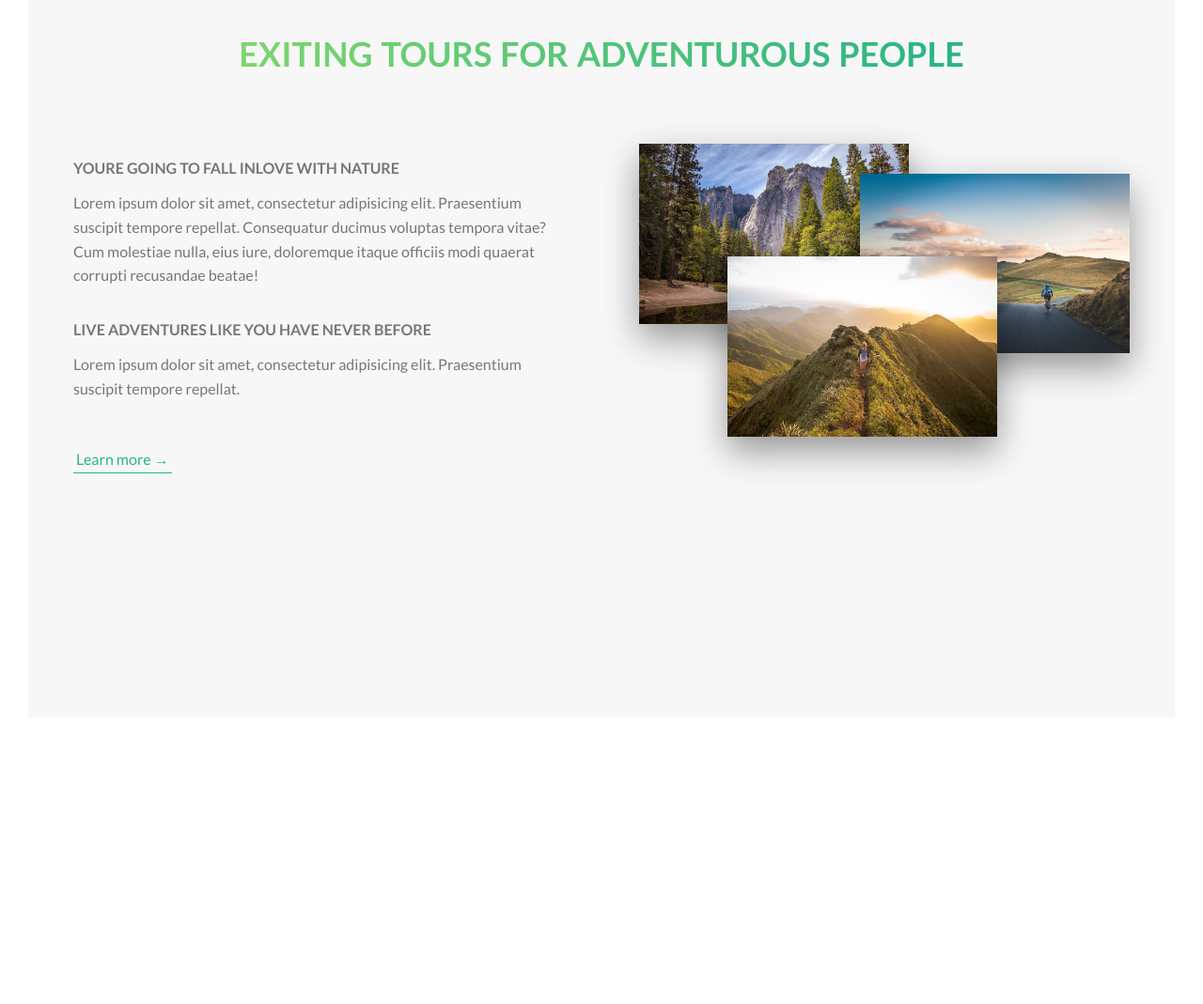
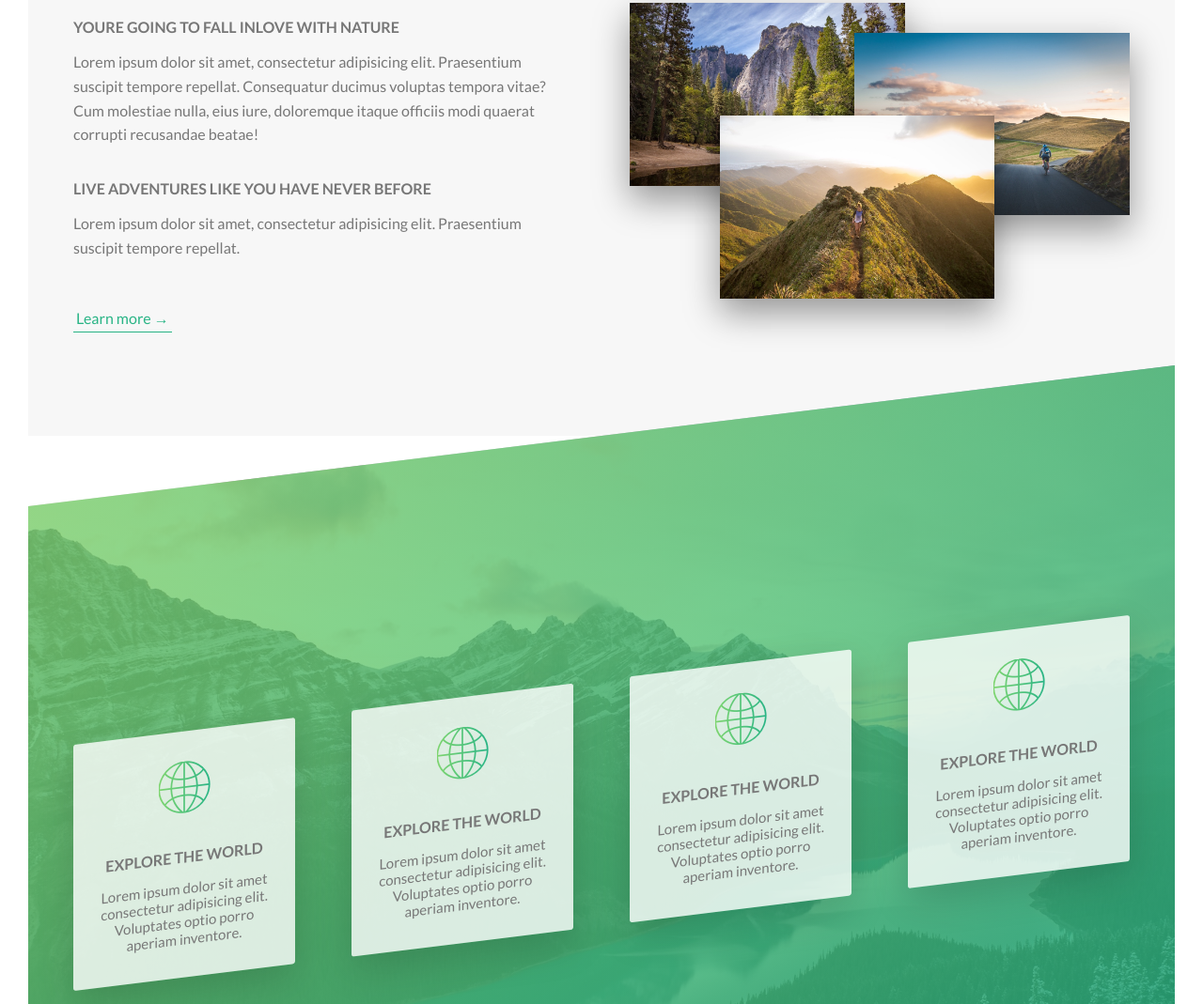
Before and after one commit to noorali180/Natours-Website, a website: page index.html in a window 1280 px wide. Shown: the part 844-1913 px from the top of the page at 94% size. Before the commit the page ends 1638 px from the top, so only its background shows below. Drawn offline with Linux system fonts and the light colour scheme.

Commit message:
features section

```diff
--- /dev/null
+++ b/css/icon-font.css
@@ -0,0 +1,445 @@
+@charset "UTF-8";
+
+@font-face {
+  font-family: "linea-basic-10";
+  src:url("fonts/linea-basic-10.eot");
+  src:url("fonts/linea-basic-10.eot?#iefix") format("embedded-opentype"),
+    url("fonts/linea-basic-10.woff") format("woff"),
+    url("fonts/linea-basic-10.ttf") format("truetype"),
+    url("fonts/linea-basic-10.svg#linea-basic-10") format("svg");
+  font-weight: normal;
+  font-style: normal;
+
+}
+
+[data-icon]:before {
+  font-family: "linea-basic-10" !important;
+  content: attr(data-icon);
+  font-style: normal !important;
+  font-weight: normal !important;
+  font-variant: normal !important;
+  text-transform: none !important;
+  speak: none;
+  line-height: 1;
+  -webkit-font-smoothing: antialiased;
+  -moz-osx-font-smoothing: grayscale;
+}
+
+[class^="icon-"]:before,
+[class*=" icon-"]:before {
+  font-family: "linea-basic-10" !important;
+  font-style: normal !important;
+  font-weight: normal !important;
+  font-variant: normal !important;
+  text-transform: none !important;
+  speak: none;
+  line-height: 1;
+  -webkit-font-smoothing: antialiased;
+  -moz-osx-font-smoothing: grayscale;
+}
+
+.icon-basic-accelerator:before {
+  content: "a";
+}
+.icon-basic-alarm:before {
+  content: "b";
+}
+.icon-basic-anchor:before {
+  content: "c";
+}
+.icon-basic-anticlockwise:before {
+  content: "d";
+}
+.icon-basic-archive:before {
+  content: "e";
+}
+.icon-basic-archive-full:before {
+  content: "f";
+}
+.icon-basic-ban:before {
+  content: "g";
+}
+.icon-basic-battery-charge:before {
+  content: "h";
+}
+.icon-basic-battery-empty:before {
+  content: "i";
+}
+.icon-basic-battery-full:before {
+  content: "j";
+}
+.icon-basic-battery-half:before {
+  content: "k";
+}
+.icon-basic-bolt:before {
+  content: "l";
+}
+.icon-basic-book:before {
+  content: "m";
+}
+.icon-basic-book-pen:before {
+  content: "n";
+}
+.icon-basic-book-pencil:before {
+  content: "o";
+}
+.icon-basic-bookmark:before {
+  content: "p";
+}
+.icon-basic-calculator:before {
+  content: "q";
+}
+.icon-basic-calendar:before {
+  content: "r";
+}
+.icon-basic-cards-diamonds:before {
+  content: "s";
+}
+.icon-basic-cards-hearts:before {
+  content: "t";
+}
+.icon-basic-case:before {
+  content: "u";
+}
+.icon-basic-chronometer:before {
+  content: "v";
+}
+.icon-basic-clessidre:before {
+  content: "w";
+}
+.icon-basic-clock:before {
+  content: "x";
+}
+.icon-basic-clockwise:before {
+  content: "y";
+}
+.icon-basic-cloud:before {
+  content: "z";
+}
+.icon-basic-clubs:before {
+  content: "A";
+}
+.icon-basic-compass:before {
+  content: "B";
+}
+.icon-basic-cup:before {
+  content: "C";
+}
+.icon-basic-diamonds:before {
+  content: "D";
+}
+.icon-basic-display:before {
+  content: "E";
+}
+.icon-basic-download:before {
+  content: "F";
+}
+.icon-basic-exclamation:before {
+  content: "G";
+}
+.icon-basic-eye:before {
+  content: "H";
+}
+.icon-basic-eye-closed:before {
+  content: "I";
+}
+.icon-basic-female:before {
+  content: "J";
+}
+.icon-basic-flag1:before {
+  content: "K";
+}
+.icon-basic-flag2:before {
+  content: "L";
+}
+.icon-basic-floppydisk:before {
+  content: "M";
+}
+.icon-basic-folder:before {
+  content: "N";
+}
+.icon-basic-folder-multiple:before {
+  content: "O";
+}
+.icon-basic-gear:before {
+  content: "P";
+}
+.icon-basic-geolocalize-01:before {
+  content: "Q";
+}
+.icon-basic-geolocalize-05:before {
+  content: "R";
+}
+.icon-basic-globe:before {
+  content: "S";
+}
+.icon-basic-gunsight:before {
+  content: "T";
+}
+.icon-basic-hammer:before {
+  content: "U";
+}
+.icon-basic-headset:before {
+  content: "V";
+}
+.icon-basic-heart:before {
+  content: "W";
+}
+.icon-basic-heart-broken:before {
+  content: "X";
+}
+.icon-basic-helm:before {
+  content: "Y";
+}
+.icon-basic-home:before {
+  content: "Z";
+}
+.icon-basic-info:before {
+  content: "0";
+}
+.icon-basic-ipod:before {
+  content: "1";
+}
+.icon-basic-joypad:before {
+  content: "2";
+}
+.icon-basic-key:before {
+  content: "3";
+}
+.icon-basic-keyboard:before {
+  content: "4";
+}
+.icon-basic-laptop:before {
+  content: "5";
+}
+.icon-basic-life-buoy:before {
+  content: "6";
+}
+.icon-basic-lightbulb:before {
+  content: "7";
+}
+.icon-basic-link:before {
+  content: "8";
+}
+.icon-basic-lock:before {
+  content: "9";
+}
+.icon-basic-lock-open:before {
+  content: "!";
+}
+.icon-basic-magic-mouse:before {
+  content: "\"";
+}
+.icon-basic-magnifier:before {
+  content: "#";
+}
+.icon-basic-magnifier-minus:before {
+  content: "$";
+}
+.icon-basic-magnifier-plus:before {
+  content: "%";
+}
+.icon-basic-mail:before {
+  content: "&";
+}
+.icon-basic-mail-multiple:before {
+  content: "'";
+}
+.icon-basic-mail-open:before {
+  content: "(";
+}
+.icon-basic-mail-open-text:before {
+  content: ")";
+}
+.icon-basic-male:before {
+  content: "*";
+}
+.icon-basic-map:before {
+  content: "+";
+}
+.icon-basic-message:before {
+  content: ",";
+}
+.icon-basic-message-multiple:before {
+  content: "-";
+}
+.icon-basic-message-txt:before {
+  content: ".";
+}
+.icon-basic-mixer2:before {
+  content: "/";
+}
+.icon-basic-mouse:before {
+  content: ":";
+}
+.icon-basic-notebook:before {
+  content: ";";
+}
+.icon-basic-notebook-pen:before {
+  content: "<";
+}
+.icon-basic-notebook-pencil:before {
+  content: "=";
+}
+.icon-basic-paperplane:before {
+  content: ">";
+}
+.icon-basic-pencil-ruler:before {
+  content: "?";
+}
+.icon-basic-pencil-ruler-pen:before {
+  content: "@";
+}
+.icon-basic-photo:before {
+  content: "[";
+}
+.icon-basic-picture:before {
+  content: "]";
+}
+.icon-basic-picture-multiple:before {
+  content: "^";
+}
+.icon-basic-pin1:before {
+  content: "_";
+}
+.icon-basic-pin2:before {
+  content: "`";
+}
+.icon-basic-postcard:before {
+  content: "{";
+}
+.icon-basic-postcard-multiple:before {
+  content: "|";
+}
+.icon-basic-printer:before {
+  content: "}";
+}
+.icon-basic-question:before {
+  content: "~";
+}
+.icon-basic-rss:before {
+  content: "\\";
+}
+.icon-basic-server:before {
+  content: "\e000";
+}
+.icon-basic-server2:before {
+  content: "\e001";
+}
+.icon-basic-server-cloud:before {
+  content: "\e002";
+}
+.icon-basic-server-download:before {
+  content: "\e003";
+}
+.icon-basic-server-upload:before {
+  content: "\e004";
+}
+.icon-basic-settings:before {
+  content: "\e005";
+}
+.icon-basic-share:before {
+  content: "\e006";
+}
+.icon-basic-sheet:before {
+  content: "\e007";
+}
+.icon-basic-sheet-multiple:before {
+  content: "\e008";
+}
+.icon-basic-sheet-pen:before {
+  content: "\e009";
+}
+.icon-basic-sheet-pencil:before {
+  content: "\e00a";
+}
+.icon-basic-sheet-txt:before {
+  content: "\e00b";
+}
+.icon-basic-signs:before {
+  content: "\e00c";
+}
+.icon-basic-smartphone:before {
+  content: "\e00d";
+}
+.icon-basic-spades:before {
+  content: "\e00e";
+}
+.icon-basic-spread:before {
+  content: "\e00f";
+}
+.icon-basic-spread-bookmark:before {
+  content: "\e010";
+}
+.icon-basic-spread-text:before {
+  content: "\e011";
+}
+.icon-basic-spread-text-bookmark:before {
+  content: "\e012";
+}
+.icon-basic-star:before {
+  content: "\e013";
+}
+.icon-basic-tablet:before {
+  content: "\e014";
+}
+.icon-basic-target:before {
+  content: "\e015";
+}
+.icon-basic-todo:before {
+  content: "\e016";
+}
+.icon-basic-todo-pen:before {
+  content: "\e017";
+}
+.icon-basic-todo-pencil:before {
+  content: "\e018";
+}
+.icon-basic-todo-txt:before {
+  content: "\e019";
+}
+.icon-basic-todolist-pen:before {
+  content: "\e01a";
+}
+.icon-basic-todolist-pencil:before {
+  content: "\e01b";
+}
+.icon-basic-trashcan:before {
+  content: "\e01c";
+}
+.icon-basic-trashcan-full:before {
+  content: "\e01d";
+}
+.icon-basic-trashcan-refresh:before {
+  content: "\e01e";
+}
+.icon-basic-trashcan-remove:before {
+  content: "\e01f";
+}
+.icon-basic-upload:before {
+  content: "\e020";
+}
+.icon-basic-usb:before {
+  content: "\e021";
+}
+.icon-basic-video:before {
+  content: "\e022";
+}
+.icon-basic-watch:before {
+  content: "\e023";
+}
+.icon-basic-webpage:before {
+  content: "\e024";
+}
+.icon-basic-webpage-img-txt:before {
+  content: "\e025";
+}
+.icon-basic-webpage-multiple:before {
+  content: "\e026";
+}
+.icon-basic-webpage-txt:before {
+  content: "\e027";
+}
+.icon-basic-world:before {
+  content: "\e028";
+}
--- a/index.html
+++ b/index.html
@@ -15,6 +15,7 @@
 
     <!-- CSS STYLE SHEET -->
     <link rel="stylesheet" href="css/style.css" />
+    <link rel="stylesheet" href="css/icon-font.css">
 
     <title>Natours</title>
   </head>
@@ -38,6 +39,7 @@
     </header>
 
     <main>
+      <!-- ABOUT SECTION -->
       <section class="section-about">
         <div class="u-center-text u-margin-bottom-big">
           <h2 class="heading-secondary">
@@ -88,6 +90,52 @@
           </div>
         </div>
       </section>
+      <!-- ----------------- -->
+
+      <!-- FEATURES SECTION -->
+      <section class="section-features">
+
+          <div class="row">
+            <div class="col-1-of-4">
+              <div class="features-box">
+                <i class="features-box__icon icon-basic-world"></i>
+                <h3 class="heading-tertiary u-margin-bottom-small">explore the world</h3>
+                <p class="features-box__text">
+                  Lorem ipsum dolor sit amet consectetur adipisicing elit. Voluptates optio porro aperiam inventore.
+                </p>
+              </div>
+            </div>
+            <div class="col-1-of-4">
+              <div class="features-box">
+                <i class="features-box__icon icon-basic-world"></i>
+                <h3 class="heading-tertiary u-margin-bottom-small">explore the world</h3>
+                <p class="features-box__text">
+                  Lorem ipsum dolor sit amet consectetur adipisicing elit. Voluptates optio porro aperiam inventore.
+                </p>
+              </div>
+            </div>
+            <div class="col-1-of-4">
+              <div class="features-box">
+                <i class="features-box__icon icon-basic-world"></i>
+                <h3 class="heading-tertiary u-margin-bottom-small">explore the world</h3>
+                <p class="features-box__text">
+                  Lorem ipsum dolor sit amet consectetur adipisicing elit. Voluptates optio porro aperiam inventore.
+                </p>
+              </div>
+            </div>
+            <div class="col-1-of-4">
+              <div class="features-box">
+                <i class="features-box__icon icon-basic-world"></i>
+                <h3 class="heading-tertiary u-margin-bottom-small">explore the world</h3>
+                <p class="features-box__text">
+                  Lorem ipsum dolor sit amet consectetur adipisicing elit. Voluptates optio porro aperiam inventore.
+                </p>
+              </div>
+            </div>
+          </div>
+
+      </section>
+      <!-- ----------------- -->
     </main>
 
     <!-- Custom Grid -->
--- a/sass/abstracts/_variables.scss
+++ b/sass/abstracts/_variables.scss
@@ -3,16 +3,18 @@ $color-primary: #55c57a;
 $color-primary-light: #7ed56f;
 $color-primary-dark: #28b485;
 
-$color-grey-light-1: #f7f7f7;
 $color-white: #fff;
+$color-black: #000;
+
 $color-text-light: #777;
 $color-text-dark: #333;
-$color-black: #000;
+
+$color-grey-light-1: #f7f7f7;
 
 // GRID
 $grid-width: 114.4rem;
 $grid-gutter-vertical: 8rem;
-$grid-gutter-horizontal: 6rem;
+$grid-gutter-horizontal: 4rem;
 
 // FONT
 $default-font-size: 1.6rem;
--- a/sass/base/_typography.scss
+++ b/sass/base/_typography.scss
@@ -50,7 +50,8 @@ body {
 
   &:hover {
     transform: skewY(2deg) skewX(15deg) scale(1.1);
-    box-shadow: 0.5rem 1rem 2rem rgba($color-black, 0.2);
+    text-shadow: 0.5rem 1rem 1rem rgba($color-black, 0.2);
+    background-color: $color-grey-light-1;
   }
 }
 
@@ -64,7 +65,7 @@ body {
   font-size: $default-font-size;
   line-height: 1.6;
 
-  &:not(:last-child){
+  &:not(:last-child) {
     margin-bottom: 3.5rem;
   }
 }
--- /dev/null
+++ b/sass/components/_features-box.scss
@@ -0,0 +1,23 @@
+.features-box {
+  background-color: rgba($color-white, 0.8);
+  padding: 3.2rem 2.4rem;
+  font-size: 1.5rem;
+  text-align: center;
+  border-radius: 3px;
+  box-shadow: 0 1.5rem 4rem rgba($color-black, 0.15);
+
+  &__icon {
+    font-size: 5.5rem;
+    margin-bottom: 2.5rem;
+    display: inline-block;
+    background-image: linear-gradient(
+      to right,
+      $color-primary-light,
+      $color-primary-dark
+    );
+    color: transparent;
+    background-clip: text;
+    -webkit-background-clip: text;
+
+  }
+}
--- a/sass/layout/_header.scss
+++ b/sass/layout/_header.scss
@@ -6,7 +6,7 @@
       rgba($color-primary-light, 0.8),
       rgba($color-primary-dark, 0.8)
     ),
-    url(../assets/hero-small.jpg);
+    url(../assets/hero.jpg);
 
   background-size: cover;
   background-repeat: no-repeat;
--- a/sass/main.scss
+++ b/sass/main.scss
@@ -48,6 +48,7 @@ body: color #777
 
 @import "components/button";
 @import "components/composition";
+@import "components/features-box";
 
 @import "layout/grid";
 @import "layout/header";
--- a/sass/pages/_home.scss
+++ b/sass/pages/_home.scss
@@ -1,7 +1,21 @@
-.section{
-    &-about{
-        padding: 25rem 0;
-        background-color: $color-grey-light-1;
-        margin-top: -20vh;
-    }
+.section {
+  &-about {
+    padding: 10rem 0;
+    background-color: $color-grey-light-1;
+    margin-top: -20vh;
+  }
+
+  &-features {
+    padding: 25rem 0;
+    background-image: linear-gradient(
+        to bottom right,
+        rgba($color-primary-light, 0.8),
+        rgba($color-primary-dark, 0.8)
+      ),
+      url(../assets/nat-4.jpg);
+      background-size: cover;
+      background-repeat: no-repeat;
+      background-position: top;
+      transform: skewY(-7deg);
+  }
 }
```
Also changed, not shown: css/fonts/linea-basic-10.ttf (added), css/fonts/linea-basic-10.woff (added), css/style.css, 2 other files.
